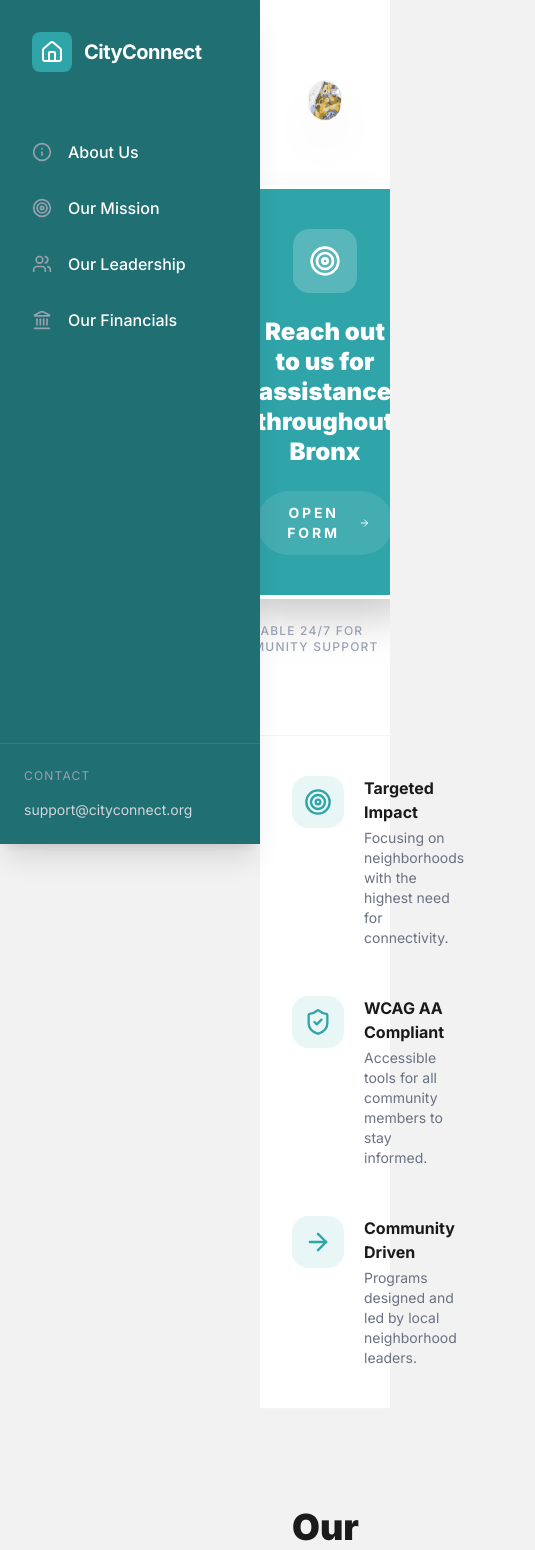
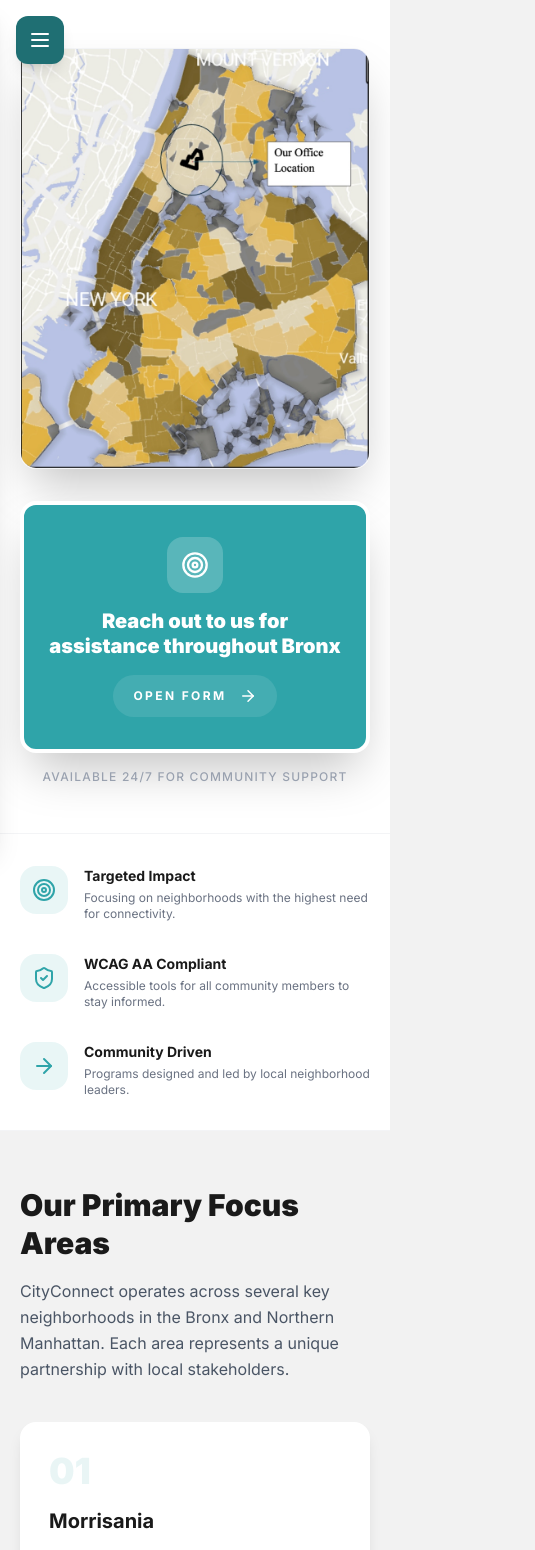
Before and after one commit to rushaanagarwal123-sudo/GRC-X-CITYConnect, a Next.js app: page / in a window 390 px wide. Shown: the top 1550 px of the page, 535 px wide, since content can reach past the window. Built offline with nearby package versions, Linux system fonts and the light colour scheme.

Commit message:
feat: add mobile responsive UI and improve animations

```diff
--- a/app/globals.css
+++ b/app/globals.css
@@ -44,7 +44,7 @@ body {
         text-wrap: balance;
     }
 
-    /* Premium Animations */
+    /* ── Premium Keyframes ── */
     @keyframes fadeIn {
         from {
             opacity: 0;
@@ -58,7 +58,7 @@ body {
     @keyframes slideUp {
         from {
             opacity: 0;
-            transform: translateY(30px);
+            transform: translateY(32px);
         }
 
         to {
@@ -70,7 +70,7 @@ body {
     @keyframes slideRight {
         from {
             opacity: 0;
-            transform: translateX(-30px);
+            transform: translateX(-32px);
         }
 
         to {
@@ -79,10 +79,22 @@ body {
         }
     }
 
+    @keyframes slideDown {
+        from {
+            opacity: 0;
+            transform: translateY(-20px);
+        }
+
+        to {
+            opacity: 1;
+            transform: translateY(0);
+        }
+    }
+
     @keyframes scaleIn {
         from {
             opacity: 0;
-            transform: scale(0.95);
+            transform: scale(0.92);
         }
 
         to {
@@ -91,25 +103,58 @@ body {
         }
     }
 
+    @keyframes float {
+
+        0%,
+        100% {
+            transform: translateY(0px);
+        }
+
+        50% {
+            transform: translateY(-6px);
+        }
+    }
+
+    @keyframes shimmer {
+        0% {
+            background-position: -200% 0;
+        }
+
+        100% {
+            background-position: 200% 0;
+        }
+    }
+
+    /* ── Animation Utilities ── */
     .animate-reveal {
-        animation: fadeIn 0.8s cubic-bezier(0.16, 1, 0.3, 1) forwards;
+        animation: fadeIn 0.9s cubic-bezier(0.16, 1, 0.3, 1) forwards;
     }
 
     .animate-slide-up {
         opacity: 0;
-        animation: slideUp 0.8s cubic-bezier(0.16, 1, 0.3, 1) forwards;
+        animation: slideUp 0.9s cubic-bezier(0.16, 1, 0.3, 1) forwards;
     }
 
     .animate-slide-right {
         opacity: 0;
-        animation: slideRight 0.8s cubic-bezier(0.16, 1, 0.3, 1) forwards;
+        animation: slideRight 0.9s cubic-bezier(0.16, 1, 0.3, 1) forwards;
+    }
+
+    .animate-slide-down {
+        opacity: 0;
+        animation: slideDown 0.7s cubic-bezier(0.16, 1, 0.3, 1) forwards;
     }
 
     .animate-scale-in {
         opacity: 0;
-        animation: scaleIn 0.8s cubic-bezier(0.16, 1, 0.3, 1) forwards;
+        animation: scaleIn 0.9s cubic-bezier(0.16, 1, 0.3, 1) forwards;
     }
 
+    .animate-float {
+        animation: float 5s ease-in-out infinite;
+    }
+
+    /* ── Delay Utilities ── */
     .delay-100 {
         animation-delay: 0.1s;
     }
@@ -125,4 +170,24 @@ body {
     .delay-400 {
         animation-delay: 0.4s;
     }
+
+    .delay-500 {
+        animation-delay: 0.5s;
+    }
+
+    .delay-600 {
+        animation-delay: 0.6s;
+    }
 }
+
+/* ── Accessibility: Reduced Motion ── */
+@media (prefers-reduced-motion: reduce) {
+
+    *,
+    *::before,
+    *::after {
+        animation-duration: 0.01ms !important;
+        animation-iteration-count: 1 !important;
+        transition-duration: 0.01ms !important;
+    }
+}
--- a/app/layout.tsx
+++ b/app/layout.tsx
@@ -20,7 +20,7 @@ export default function RootLayout({
         <html lang="en">
             <body className={`${inter.variable} font-inter antialiased`}>
                 <Sidebar />
-                <main className="ml-[260px] min-h-screen flex flex-col">
+                <main className="ml-0 md:ml-[260px] min-h-screen flex flex-col">
                     <div className="flex-grow">
                         {children}
                     </div>
--- a/app/page.tsx
+++ b/app/page.tsx
@@ -15,10 +15,10 @@ export default function Home() {
     return (
         <div className="flex flex-col">
             {/* Hero Section - Map First */}
-            <section id="map-hero" className="w-full bg-white py-20 px-12 overflow-hidden">
-                <div className="max-w-7xl mx-auto flex flex-col md:flex-row items-center justify-center gap-16">
+            <section id="map-hero" className="w-full bg-white py-12 px-5 md:py-20 md:px-12 overflow-hidden">
+                <div className="max-w-7xl mx-auto flex flex-col md:flex-row items-center justify-center gap-8 md:gap-16">
                     {/* Map Image */}
-                    <div className="relative rounded-3xl shadow-2xl overflow-hidden border border-gray-100 flex-1 max-w-2xl animate-scale-in">
+                    <div className="relative rounded-2xl md:rounded-3xl shadow-2xl overflow-hidden border border-gray-100 flex-1 max-w-2xl animate-scale-in">
                         <Image
                             src={asset("/static-map.jpg")}
                             alt="Map of NYC Service Areas"
@@ -30,81 +30,82 @@ export default function Home() {
                     </div>
 
                     {/* Call to Action */}
-                    <div className="flex flex-col items-center flex-1 max-w-md animate-slide-right delay-200">
+                    <div className="flex flex-col items-center flex-1 max-w-md w-full animate-slide-right delay-200">
                         <a
                             href="https://docs.google.com/forms/d/e/1FAIpQLSd3b2Uj0dfcLGjABHlGVjkJ8kAN0fX35t-P8wAlwsB2DrtUZQ/viewform?usp=header"
                             target="_blank"
                             rel="noopener noreferrer"
-                            className="w-full bg-primary text-white px-8 py-10 rounded-[2.5rem] shadow-2xl hover:shadow-primary/40 transition-all duration-300 transform hover:-translate-y-2 flex flex-col items-center gap-6 group text-center border-4 border-white"
+                            className="w-full bg-primary text-white px-6 py-8 md:px-8 md:py-10 rounded-2xl md:rounded-[2.5rem] shadow-2xl hover:shadow-primary/40 transition-all duration-300 transform hover:-translate-y-2 flex flex-col items-center gap-4 md:gap-6 group text-center border-4 border-white"
                         >
-                            <div className="w-16 h-16 bg-white/20 rounded-2xl flex items-center justify-center group-hover:scale-110 transition-transform duration-300">
-                                <Target size={32} className="text-white" />
+                            <div className="w-14 h-14 md:w-16 md:h-16 bg-white/20 rounded-2xl flex items-center justify-center group-hover:scale-110 transition-transform duration-300">
+                                <Target size={28} className="text-white md:hidden" />
+                                <Target size={32} className="text-white hidden md:block" />
                             </div>
-                            <h3 className="text-2xl font-black leading-tight">
+                            <h3 className="text-xl md:text-2xl font-black leading-tight">
                                 Reach out to us for assistance throughout Bronx
                             </h3>
-                            <div className="flex items-center gap-3 font-bold text-sm uppercase tracking-[0.2em] bg-white/10 px-6 py-3 rounded-full group-hover:bg-white/20 transition-all">
+                            <div className="flex items-center gap-3 font-bold text-xs md:text-sm uppercase tracking-[0.2em] bg-white/10 px-5 py-3 rounded-full group-hover:bg-white/20 transition-all">
                                 Open Form <ArrowRight size={18} className="group-hover:translate-x-1 transition-transform" />
                             </div>
                         </a>
-                        <p className="mt-6 text-gray-400 text-xs font-medium uppercase tracking-widest animate-reveal delay-400">Available 24/7 for community support</p>
+                        <p className="mt-4 md:mt-6 text-gray-400 text-xs font-medium uppercase tracking-widest animate-reveal delay-400">Available 24/7 for community support</p>
                     </div>
                 </div>
             </section>
 
             {/* Trust / Stats Bar */}
-            <section className="bg-white border-y border-gray-100 py-10 animate-reveal">
-                <div className="max-w-6xl mx-auto px-8 grid grid-cols-1 md:grid-cols-3 gap-12">
-                    <div className="flex items-start gap-5 group transition-all duration-300 hover:translate-y-[-4px]">
-                        <div className="p-3 bg-primary/10 rounded-2xl group-hover:bg-primary group-hover:text-white transition-colors duration-300">
-                            <Target className="text-primary group-hover:text-white" size={28} />
+            <section className="bg-white border-y border-gray-100 py-8 md:py-10 animate-reveal">
+                <div className="max-w-6xl mx-auto px-5 md:px-8 grid grid-cols-1 md:grid-cols-3 gap-8 md:gap-12">
+                    <div className="flex items-start gap-4 md:gap-5 group transition-all duration-300 hover:translate-y-[-4px]">
+                        <div className="p-3 bg-primary/10 rounded-2xl group-hover:bg-primary group-hover:text-white transition-colors duration-300 shrink-0">
+                            <Target className="text-primary group-hover:text-white" size={24} />
                         </div>
                         <div>
-                            <h4 className="font-bold text-text-dark mb-1">Targeted Impact</h4>
-                            <p className="text-sm text-gray-500">Focusing on neighborhoods with the highest need for connectivity.</p>
+                            <h4 className="font-bold text-text-dark mb-1 text-sm md:text-base">Targeted Impact</h4>
+                            <p className="text-xs md:text-sm text-gray-500">Focusing on neighborhoods with the highest need for connectivity.</p>
                         </div>
                     </div>
-                    <div className="flex items-start gap-5 group transition-all duration-300 hover:translate-y-[-4px]">
-                        <div className="p-3 bg-primary/10 rounded-2xl group-hover:bg-primary group-hover:text-white transition-colors duration-300">
-                            <ShieldCheck className="text-primary group-hover:text-white" size={28} />
+                    <div className="flex items-start gap-4 md:gap-5 group transition-all duration-300 hover:translate-y-[-4px]">
+                        <div className="p-3 bg-primary/10 rounded-2xl group-hover:bg-primary group-hover:text-white transition-colors duration-300 shrink-0">
+                            <ShieldCheck className="text-primary group-hover:text-white" size={24} />
                         </div>
                         <div>
-                            <h4 className="font-bold text-text-dark mb-1">WCAG AA Compliant</h4>
-                            <p className="text-sm text-gray-500">Accessible tools for all community members to stay informed.</p>
+                            <h4 className="font-bold text-text-dark mb-1 text-sm md:text-base">WCAG AA Compliant</h4>
+                            <p className="text-xs md:text-sm text-gray-500">Accessible tools for all community members to stay informed.</p>
                         </div>
                     </div>
-                    <div className="flex items-start gap-5 group transition-all duration-300 hover:translate-y-[-4px]">
-                        <div className="p-3 bg-primary/10 rounded-2xl group-hover:bg-primary group-hover:text-white transition-colors duration-300">
-                            <ArrowRight className="text-primary group-hover:text-white" size={28} />
+                    <div className="flex items-start gap-4 md:gap-5 group transition-all duration-300 hover:translate-y-[-4px]">
+                        <div className="p-3 bg-primary/10 rounded-2xl group-hover:bg-primary group-hover:text-white transition-colors duration-300 shrink-0">
+                            <ArrowRight className="text-primary group-hover:text-white" size={24} />
                         </div>
                         <div>
-                            <h4 className="font-bold text-text-dark mb-1">Community Driven</h4>
-                            <p className="text-sm text-gray-500">Programs designed and led by local neighborhood leaders.</p>
+                            <h4 className="font-bold text-text-dark mb-1 text-sm md:text-base">Community Driven</h4>
+                            <p className="text-xs md:text-sm text-gray-500">Programs designed and led by local neighborhood leaders.</p>
                         </div>
                     </div>
                 </div>
             </section>
 
             {/* Featured Service Areas */}
-            <section className="py-24 px-8 bg-bg-gray">
+            <section className="py-14 px-5 md:py-24 md:px-8 bg-bg-gray">
                 <div className="max-w-6xl mx-auto">
-                    <div className="flex flex-col md:flex-row md:items-end justify-between mb-16 gap-8 animate-slide-up">
+                    <div className="flex flex-col md:flex-row md:items-end justify-between mb-10 md:mb-16 gap-6 md:gap-8 animate-slide-up">
                         <div className="max-w-2xl">
-                            <h2 className="text-4xl font-black text-text-dark mb-6 leading-tight">
+                            <h2 className="text-3xl md:text-4xl font-black text-text-dark mb-4 md:mb-6 leading-tight">
                                 Our Primary Focus Areas
                             </h2>
-                            <p className="text-lg text-gray-600 leading-relaxed">
+                            <p className="text-base md:text-lg text-gray-600 leading-relaxed">
                                 CityConnect operates across several key neighborhoods in the Bronx and Northern Manhattan. Each area represents a unique partnership with local stakeholders.
                             </p>
                         </div>
                     </div>
 
-                    <div className="grid grid-cols-1 md:grid-cols-2 lg:grid-cols-3 gap-8">
+                    <div className="grid grid-cols-1 md:grid-cols-2 lg:grid-cols-3 gap-6 md:gap-8">
                         {highlightNeighborhoods.map((name, index) => (
-                            <div key={name} className={`group bg-white p-10 rounded-3xl shadow-lg hover:shadow-2xl transition-all duration-300 border border-transparent hover:border-primary/20 animate-slide-up`} style={{ animationDelay: `${(index + 1) * 0.1}s` }}>
-                                <div className="text-primary font-black text-5xl mb-6 opacity-10 group-hover:opacity-20 transition-opacity">0{index + 1}</div>
-                                <h3 className="text-2xl font-bold text-text-dark mb-4">{name}</h3>
-                                <p className="text-gray-500 text-sm leading-relaxed mb-8">
+                            <div key={name} className={`group bg-white p-7 md:p-10 rounded-2xl md:rounded-3xl shadow-lg hover:shadow-2xl transition-all duration-300 border border-transparent hover:border-primary/20 animate-slide-up`} style={{ animationDelay: `${(index + 1) * 0.1}s` }}>
+                                <div className="text-primary font-black text-4xl md:text-5xl mb-4 md:mb-6 opacity-10 group-hover:opacity-20 transition-opacity">0{index + 1}</div>
+                                <h3 className="text-xl md:text-2xl font-bold text-text-dark mb-3 md:mb-4">{name}</h3>
+                                <p className="text-gray-500 text-sm leading-relaxed mb-6 md:mb-8">
                                     Serving residents through dedicated community centers and local advocacy networks established in {new Date().getFullYear() - 2}.
                                 </p>
                                 <div className="flex items-center gap-2 text-primary font-bold text-sm cursor-pointer hover:gap-4 transition-all">
@@ -118,35 +119,35 @@ export default function Home() {
             </section>
 
             {/* Contact Section */}
-            <section className="py-24 px-8 bg-white" id="contact">
+            <section className="py-14 px-5 md:py-24 md:px-8 bg-white" id="contact">
                 <div className="max-w-6xl mx-auto">
-                    <div className="grid grid-cols-1 lg:grid-cols-2 gap-20 items-center">
+                    <div className="grid grid-cols-1 lg:grid-cols-2 gap-12 md:gap-20 items-center">
                         <div className="animate-slide-right">
-                            <span className="text-primary font-black uppercase tracking-widest text-sm mb-6 block">Get in Touch</span>
-                            <h2 className="text-5xl font-black text-text-dark mb-8 leading-[1.1]">
-                                Have a question? We’d love to hear from you.
+                            <span className="text-primary font-black uppercase tracking-widest text-xs md:text-sm mb-4 md:mb-6 block">Get in Touch</span>
+                            <h2 className="text-3xl md:text-5xl font-black text-text-dark mb-6 md:mb-8 leading-[1.1]">
+                                Have a question? We'd love to hear from you.
                             </h2>
-                            <p className="text-lg text-gray-600 leading-relaxed mb-10">
+                            <p className="text-base md:text-lg text-gray-600 leading-relaxed mb-8 md:mb-10">
                                 Whether you're a potential local partner, a volunteer, or a resident with a question, our team is ready to connect.
                             </p>
 
-                            <div className="space-y-8">
-                                <div className="flex items-center gap-6 group">
-                                    <div className="w-14 h-14 bg-bg-gray rounded-2xl flex items-center justify-center group-hover:bg-primary/10 transition-colors">
-                                        <MapPin className="text-dark-teal group-hover:text-primary" size={24} />
+                            <div className="space-y-6 md:space-y-8">
+                                <div className="flex items-center gap-4 md:gap-6 group">
+                                    <div className="w-12 h-12 md:w-14 md:h-14 bg-bg-gray rounded-xl md:rounded-2xl flex items-center justify-center group-hover:bg-primary/10 transition-colors shrink-0">
+                                        <MapPin className="text-dark-teal group-hover:text-primary" size={22} />
                                     </div>
                                     <div>
-                                        <h4 className="font-bold text-text-dark">Official Address</h4>
-                                        <p className="text-gray-500 text-sm">Melrose Park, Bronx, NY 10451</p>
+                                        <h4 className="font-bold text-text-dark text-sm md:text-base">Official Address</h4>
+                                        <p className="text-gray-500 text-xs md:text-sm">Melrose Park, Bronx, NY 10451</p>
                                     </div>
                                 </div>
-                                <div className="flex items-center gap-6 group">
-                                    <div className="w-14 h-14 bg-bg-gray rounded-2xl flex items-center justify-center group-hover:bg-primary/10 transition-colors">
-                                        <Target className="text-dark-teal group-hover:text-primary" size={24} />
+                                <div className="flex items-center gap-4 md:gap-6 group">
+                                    <div className="w-12 h-12 md:w-14 md:h-14 bg-bg-gray rounded-xl md:rounded-2xl flex items-center justify-center group-hover:bg-primary/10 transition-colors shrink-0">
+                                        <Target className="text-dark-teal group-hover:text-primary" size={22} />
                                     </div>
                                     <div>
-                                        <h4 className="font-bold text-text-dark">Email Us</h4>
-                                        <p className="text-gray-500 text-sm">hello@cityconnect.org</p>
+                                        <h4 className="font-bold text-text-dark text-sm md:text-base">Email Us</h4>
+                                        <p className="text-gray-500 text-xs md:text-sm">hello@cityconnect.org</p>
                                     </div>
                                 </div>
                             </div>
--- a/components/Sidebar.tsx
+++ b/components/Sidebar.tsx
@@ -1,7 +1,12 @@
+"use client";
+
 import Link from "next/link";
-import { Info, Target, Users, Landmark, Home } from "lucide-react";
+import { Info, Target, Users, Landmark, Home, Menu, X } from "lucide-react";
+import { useState } from "react";
 
 const Sidebar = () => {
+    const [open, setOpen] = useState(false);
+
     const menuItems = [
         { name: "About Us", href: "/about", icon: Info },
         { name: "Our Mission", href: "/mission", icon: Target },
@@ -10,9 +15,42 @@ const Sidebar = () => {
     ];
 
     return (
-        <div className="fixed top-0 left-0 h-full w-[260px] bg-dark-teal text-white flex flex-col shadow-xl z-50">
+        <>
+            {/* Mobile hamburger button */}
+            <button
+                onClick={() => setOpen(true)}
+                className="fixed top-4 left-4 z-[60] md:hidden w-12 h-12 bg-dark-teal rounded-xl flex items-center justify-center shadow-lg active:scale-95 transition-transform"
+                aria-label="Open navigation"
+            >
+                <Menu size={24} className="text-white" />
+            </button>
+
+            {/* Backdrop */}
+            {open && (
+                <div
+                    className="fixed inset-0 bg-black/40 backdrop-blur-sm z-[60] md:hidden animate-reveal"
+                    onClick={() => setOpen(false)}
+                />
+            )}
+
+            {/* Sidebar */}
+            <div className={`
+                fixed top-0 left-0 h-full w-[260px] bg-dark-teal text-white flex flex-col shadow-xl z-[70]
+                transition-transform duration-300 ease-out
+                ${open ? "translate-x-0" : "-translate-x-full"}
+                md:translate-x-0
+            `}>
+                {/* Mobile close button */}
+                <button
+                    onClick={() => setOpen(false)}
+                    className="absolute top-4 right-4 md:hidden w-10 h-10 rounded-lg flex items-center justify-center hover:bg-white/10 transition-colors"
+                    aria-label="Close navigation"
+                >
+                    <X size={20} className="text-white" />
+                </button>
+
                 <div className="p-8">
-                <Link href="/" className="flex items-center gap-3 group">
+                    <Link href="/" className="flex items-center gap-3 group" onClick={() => setOpen(false)}>
                         <div className="w-10 h-10 bg-primary rounded-lg flex items-center justify-center group-hover:bg-white transition-colors duration-300">
                             <Home className="text-white group-hover:text-primary transition-colors duration-300" size={24} />
                         </div>
@@ -25,6 +63,7 @@ const Sidebar = () => {
                         <Link
                             key={item.name}
                             href={item.href}
+                            onClick={() => setOpen(false)}
                             className="flex items-center gap-4 px-4 py-3 rounded-lg hover:bg-white/10 hover:text-primary transition-all duration-200 group"
                         >
                             <item.icon size={20} className="text-gray-400 group-hover:text-primary" />
@@ -38,6 +77,7 @@ const Sidebar = () => {
                     <p className="text-sm text-gray-300">support@cityconnect.org</p>
                 </div>
             </div>
+        </>
     );
 };
 
```
Also changed, not shown: app/about/page.tsx (+5 -5 lines), app/financials/page.tsx (+20 -20 lines), app/leadership/page.tsx (+8 -8 lines), app/mission/page.tsx (+11 -11 lines), components/Footer.tsx (+7 -7 lines). Lines whose indentation alone changed are shown as unchanged.
